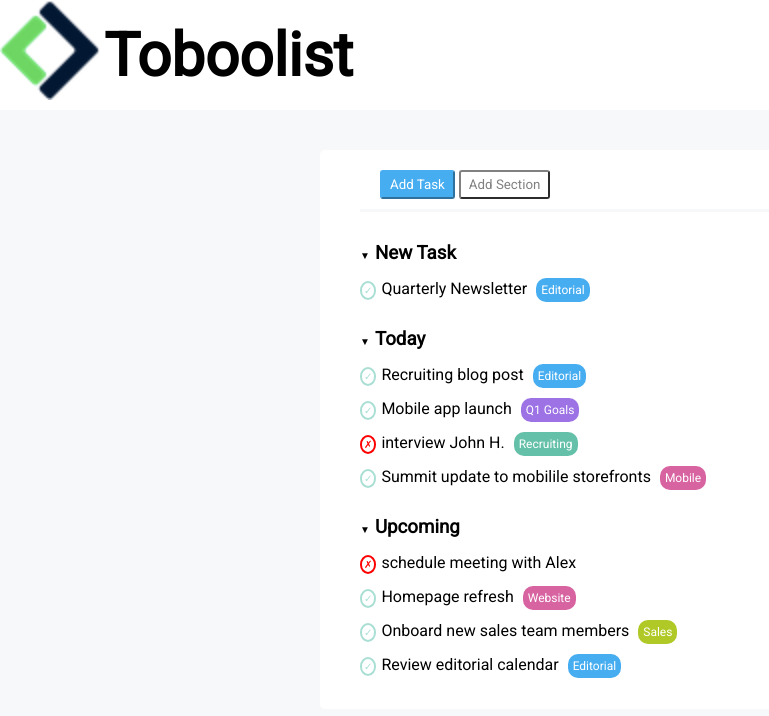
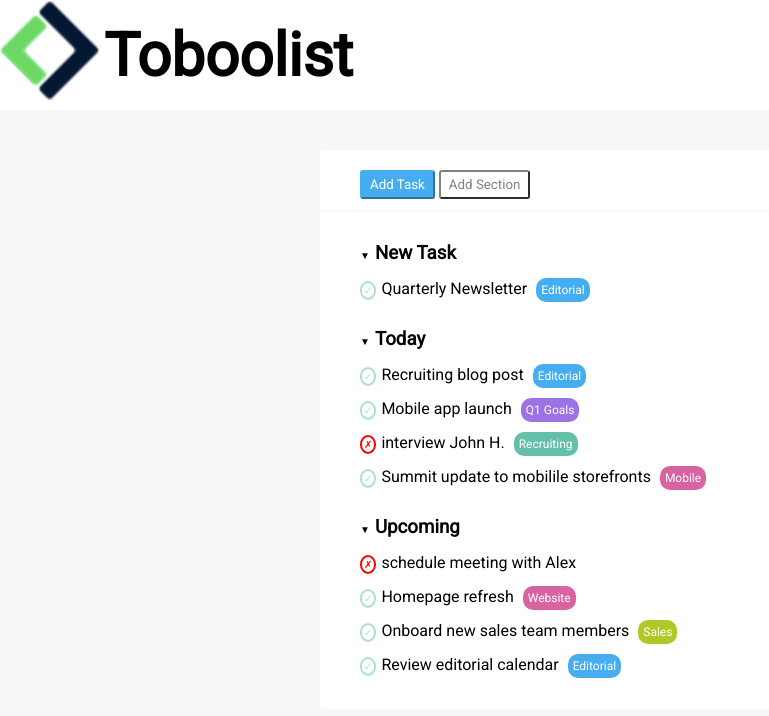
Before and after one commit to Fedois/html-css-toboolist, a plain HTML site: page index.html in a window 1280 px wide. Shown: the whole page, without its empty margins (0-769 px from the left). Drawn offline with Linux system fonts and the light colour scheme.

Commit message:
correzione dettagli

```diff
--- a/css/style.css
+++ b/css/style.css
@@ -7,7 +7,7 @@
 body{
     background-color: #f6f8f9;
 }
-header, .conteiner{
+header, .container{
     background-color: white;
 }
 img{
@@ -24,15 +24,15 @@ main{
     margin-top: 40px;
     height: 100%;
 }
-.conteiner{
-    padding: 10px 40px 20px 40px;
+.container{
+    padding: 10px 0 20px;
     background-color: white;
     width: 50%;
     margin: auto;
     border-radius: 5px;
 }
-.input{
-    padding: 10px 20px;
+.buttons{
+    padding: 10px 40px;
     border-bottom: 3px solid #f6f8f9;
 }
 .button{
@@ -48,6 +48,9 @@ main{
     background-color: white;
     color: gray;
     border-color: gray;
+}
+.list{
+    padding-left: 40px;
 }
 h3{
     margin-top: 30px;
--- a/index.html
+++ b/index.html
@@ -20,11 +20,11 @@
     </header>
 <!-- contenitore principale   -->
     <main>
-        <div class="conteiner">
+        <div class="container">
 
          <!-- bottoni -->
-            <section>
-                <div class="input">
+            <section id="input">
+                <div class="buttons">
                     <button class="button one">Add Task</button>
                     <button class="button two">Add Section</button>
                 </div>
```
